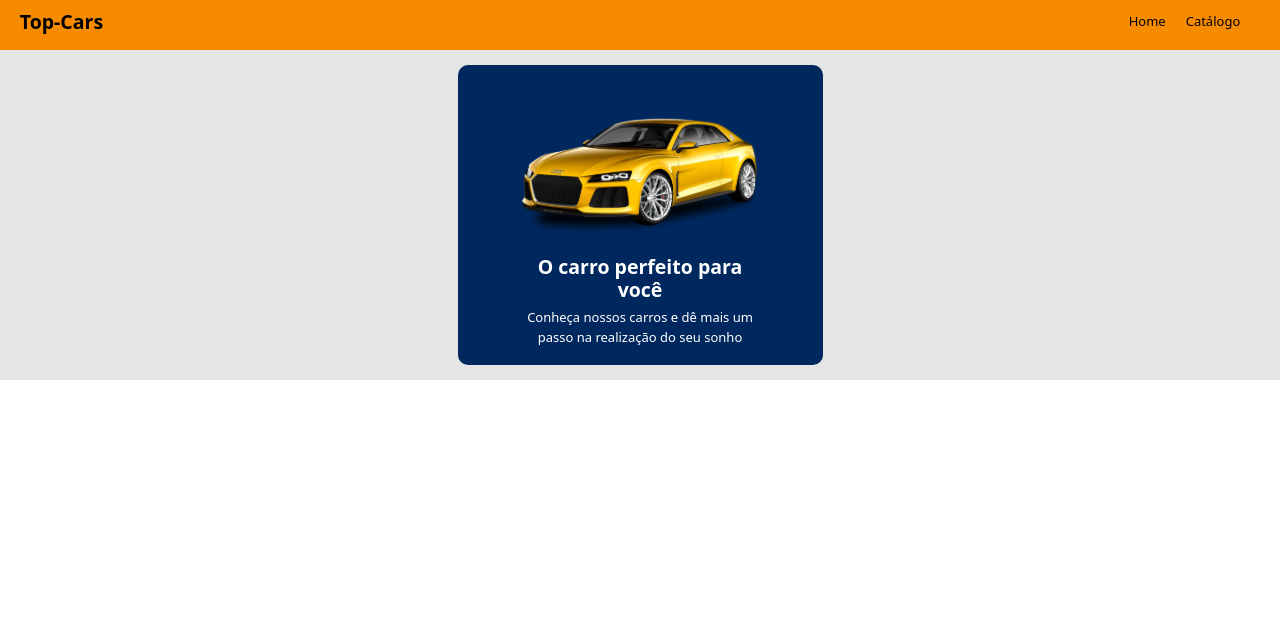
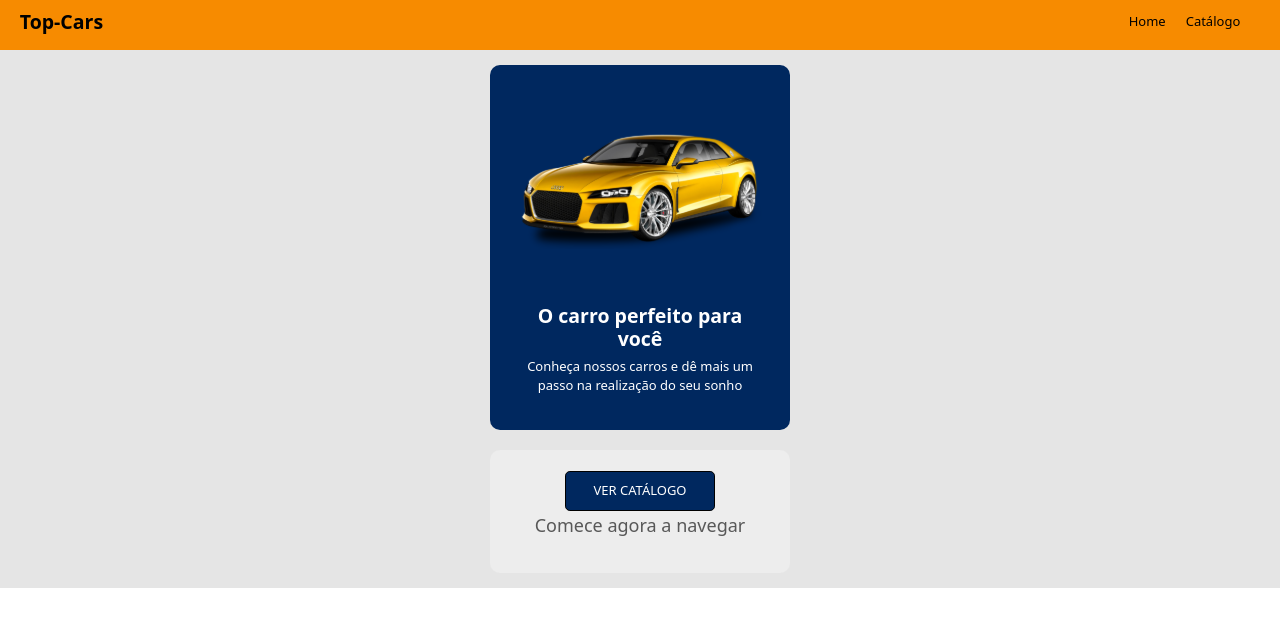
Before and after one commit to RomuloAlbuquerque/top-cars-frontend, a React (Create React App) app: page / in a window 1280 px wide. Shown: the top 626 px of the page. Built offline with nearby package versions, Linux system fonts and the light colour scheme.

Commit message:
ButtonHome

```diff
--- /dev/null
+++ b/src/components/ButtonHome/index.tsx
@@ -0,0 +1,14 @@
+import './styles.css'
+
+const ButtonHome = ()=> {
+    return (
+        <div className='main-button-home-container'>
+            <button className='button-home btn'>
+                <h6>VER CATÁLOGO</h6>
+            </button>
+            <p className='start'>Comece agora a navegar</p>
+        </div>
+    )
+}
+
+export default ButtonHome
--- /dev/null
+++ b/src/components/ButtonHome/styles.css
@@ -0,0 +1,30 @@
+.main-button-home-container{
+    max-width: 300px;
+    height: 123px;
+    background-color: #EDEDED;
+    margin: auto;
+    margin-top: 20px;
+    padding: 20px 0px;
+    border-radius: 10px;
+    display: flex;
+    flex-direction: column;
+    align-items: center;
+    justify-content: space-around;
+}
+
+.button-home{
+    background-color: #00285F;
+    width: 50%;
+    height: 40px;
+    font-size: 14px;
+    border: 1px solid black;
+}
+
+.button-home h6{
+    margin: auto;
+}
+
+.start{
+    color: #585858;
+    font-size: 18px;
+}
--- a/src/components/CardHome/styles.css
+++ b/src/components/CardHome/styles.css
@@ -1,6 +1,6 @@
 .main-card-home-container {
-  max-width: 365px;
-  height: 300px;
+  max-width: 300px;
+  height: 365px;
   background-color: #00285f;
   border-radius: 10px;
   margin: auto;
--- a/src/page/Home/index.tsx
+++ b/src/page/Home/index.tsx
@@ -1,3 +1,4 @@
+import ButtonHome from 'components/ButtonHome'
 import CardHome from 'components/CardHome'
 import './styles.css'
 
@@ -5,6 +6,7 @@ const Home = ()=> {
     return (
         <div className='main-home-container'>
             <CardHome />
+            <ButtonHome />
         </div>
     )
 }
```
